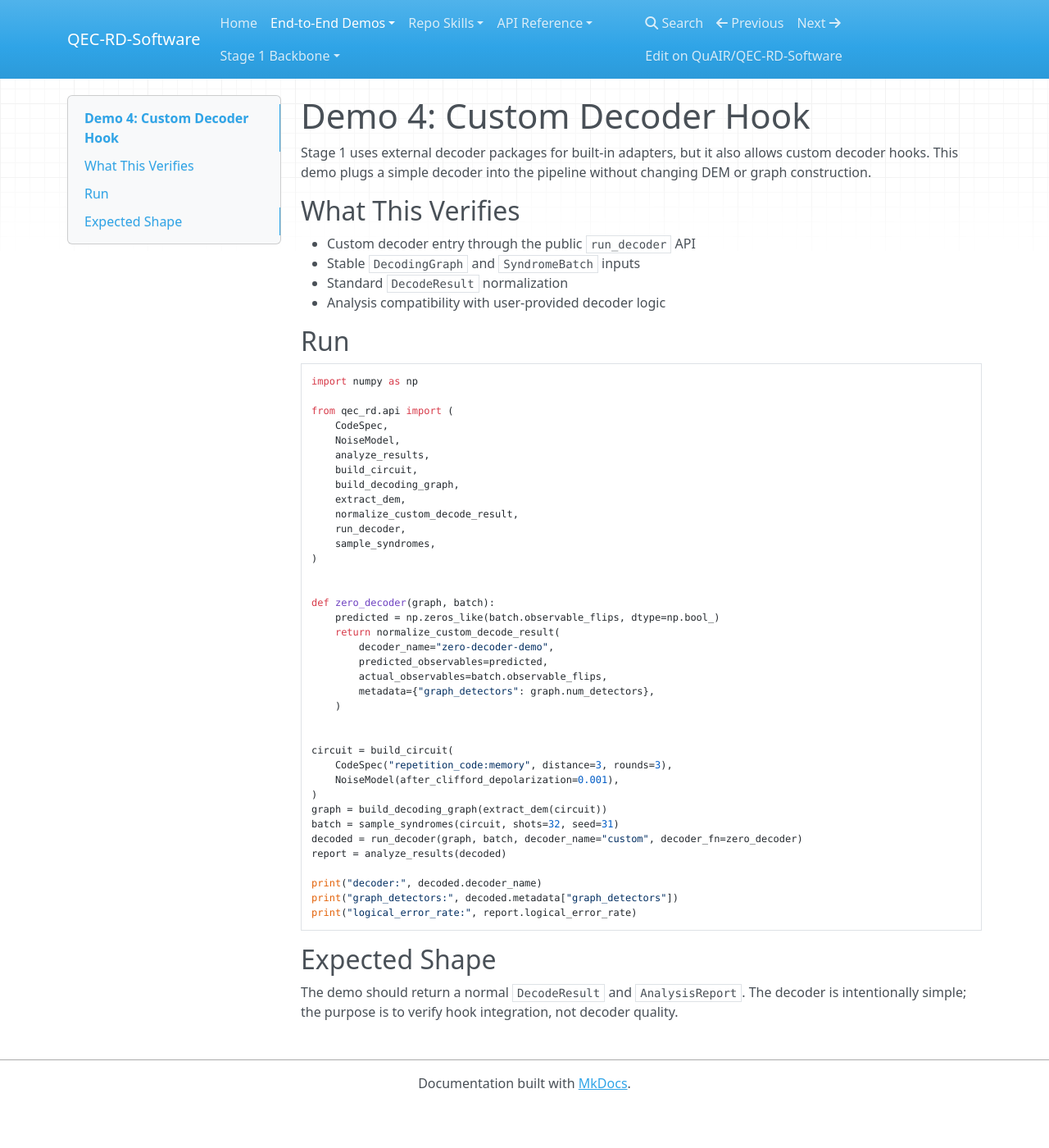
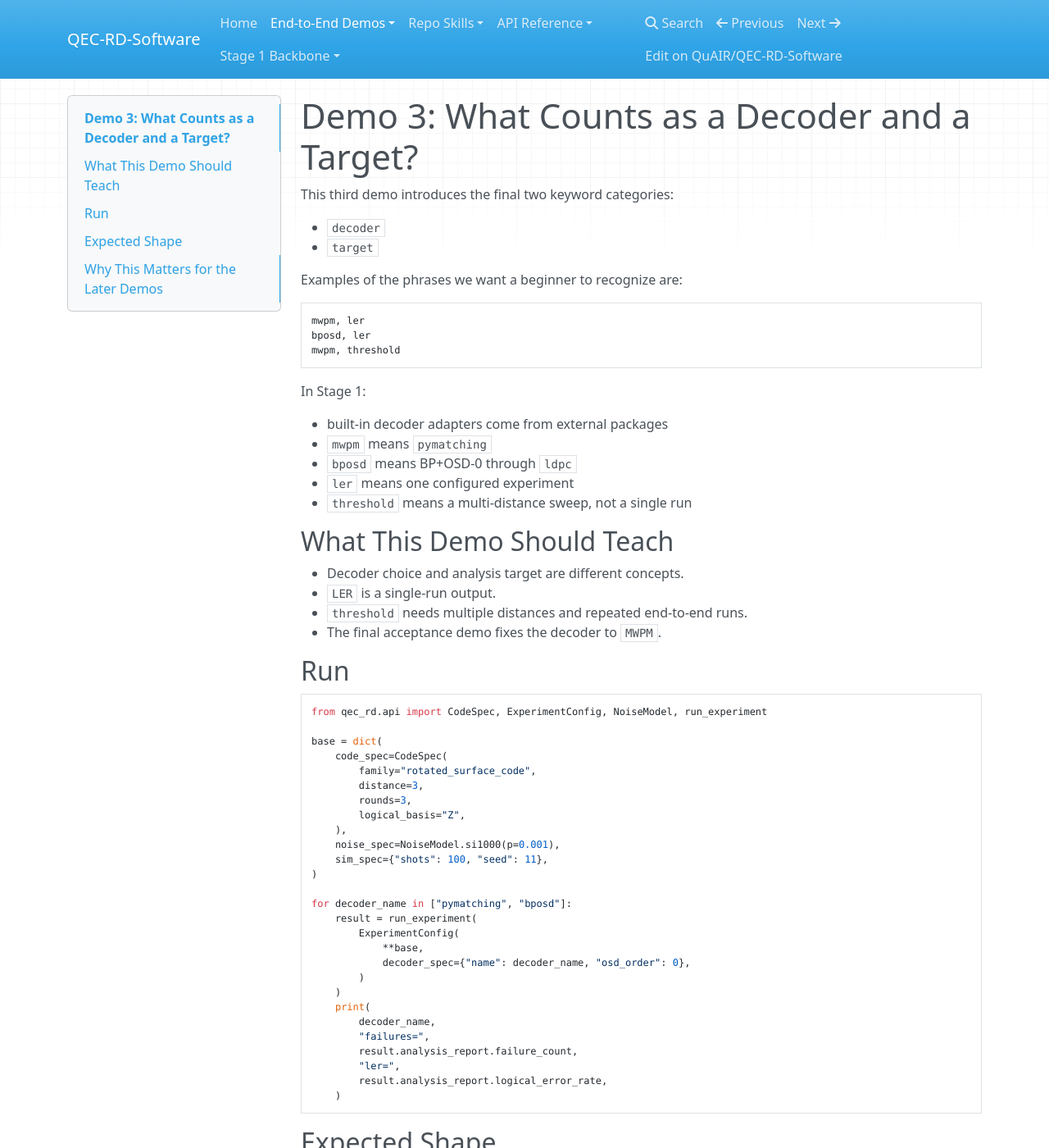
Before and after one commit to QuAIR/QEC-RD-Software, an MkDocs documentation site: the page built from docs/demos/custom-decoder-hook.md, in a window 1280 px wide and 1400 px high. Shown: the whole window at 82% size. Built offline with MkDocs 1.6.1, drawn with Linux system fonts in a browser that asks for light colours; nearby versions of some CDN libraries; some of the changed text lies outside the part shown.

Commit message:
docs: turn demos into guided onboarding path

````diff
--- a/docs/demos/custom-decoder-hook.md
+++ b/docs/demos/custom-decoder-hook.md
@@ -1,56 +1,78 @@
-# Demo 4: Custom Decoder Hook
+# Demo 3: What Counts as a Decoder and a Target?
 
-Stage 1 uses external decoder packages for built-in adapters, but it also allows custom decoder hooks. This demo plugs a simple decoder into the pipeline without changing DEM or graph construction.
+This third demo introduces the final two keyword categories:
 
-## What This Verifies
+- `decoder`
+- `target`
 
-- Custom decoder entry through the public `run_decoder` API
-- Stable `DecodingGraph` and `SyndromeBatch` inputs
-- Standard `DecodeResult` normalization
-- Analysis compatibility with user-provided decoder logic
+Examples of the phrases we want a beginner to recognize are:
+
+```text
+mwpm, ler
+bposd, ler
+mwpm, threshold
+```
+
+In Stage 1:
+
+- built-in decoder adapters come from external packages
+- `mwpm` means `pymatching`
+- `bposd` means BP+OSD-0 through `ldpc`
+- `ler` means one configured experiment
+- `threshold` means a multi-distance sweep, not a single run
+
+## What This Demo Should Teach
+
+- Decoder choice and analysis target are different concepts.
+- `LER` is a single-run output.
+- `threshold` needs multiple distances and repeated end-to-end runs.
+- The final acceptance demo fixes the decoder to `MWPM`.
 
 ## Run
 
 ```python
-import numpy as np
+from qec_rd.api import CodeSpec, ExperimentConfig, NoiseModel, run_experiment
 
-from qec_rd.api import (
-    CodeSpec,
-    NoiseModel,
-    analyze_results,
-    build_circuit,
-    build_decoding_graph,
-    extract_dem,
-    normalize_custom_decode_result,
-    run_decoder,
-    sample_syndromes,
+base = dict(
+    code_spec=CodeSpec(
+        family="rotated_surface_code",
+        distance=3,
+        rounds=3,
+        logical_basis="Z",
+    ),
+    noise_spec=NoiseModel.si1000(p=0.001),
+    sim_spec={"shots": 100, "seed": 11},
 )
 
-
-def zero_decoder(graph, batch):
-    predicted = np.zeros_like(batch.observable_flips, dtype=np.bool_)
-    return normalize_custom_decode_result(
-        decoder_name="zero-decoder-demo",
-        predicted_observables=predicted,
-        actual_observables=batch.observable_flips,
-        metadata={"graph_detectors": graph.num_detectors},
+for decoder_name in ["pymatching", "bposd"]:
+    result = run_experiment(
+        ExperimentConfig(
+            **base,
+            decoder_spec={"name": decoder_name, "osd_order": 0},
+        )
     )
-
-
-circuit = build_circuit(
-    CodeSpec("repetition_code:memory", distance=3, rounds=3),
-    NoiseModel(after_clifford_depolarization=0.001),
-)
-graph = build_decoding_graph(extract_dem(circuit))
-batch = sample_syndromes(circuit, shots=32, seed=31)
-decoded = run_decoder(graph, batch, decoder_name="custom", decoder_fn=zero_decoder)
-report = analyze_results(decoded)
-
-print("decoder:", decoded.decoder_name)
-print("graph_detectors:", decoded.metadata["graph_detectors"])
-print("logical_error_rate:", report.logical_error_rate)
+    print(
+        decoder_name,
+        "failures=",
+        result.analysis_report.failure_count,
+        "ler=",
+        result.analysis_report.logical_error_rate,
+    )
 ```
 
 ## Expected Shape
 
-The demo should return a normal `DecodeResult` and `AnalysisReport`. The decoder is intentionally simple; the purpose is to verify hook integration, not decoder quality.
+Both decoders should run through the same Stage 1 artifact chain and produce a
+valid `logical_error_rate`.
+
+## Why This Matters for the Later Demos
+
+By this point the reader has seen the four core keywords:
+
+- `code`
+- `noise`
+- `decoder`
+- `target`
+
+The next demo shows how those keywords are assembled into one complete
+experiment description.
--- a/mkdocs.yml
+++ b/mkdocs.yml
@@ -11,12 +11,12 @@ nav:
   - Home: index.md
   - End-to-End Demos:
       - Overview: demos/index.md
-      - Built-in Repetition Memory: demos/builtin-repetition-memory.md
-      - Rotated Surface SI1000: demos/rotated-surface-si1000.md
-      - Imported Stim Circuit: demos/imported-stim-circuit.md
-      - Custom Decoder Hook: demos/custom-decoder-hook.md
-      - Sweep and Analysis Report: demos/sweep-analysis-report.md
-      - Acceptance Showcase: demos/acceptance-showcase.md
+      - Demo 1 - Code Keyword: demos/builtin-repetition-memory.md
+      - Demo 2 - Noise Keyword: demos/rotated-surface-si1000.md
+      - Demo 3 - Decoder and Target Keywords: demos/custom-decoder-hook.md
+      - Demo 4 - Full Experiment Description: demos/sweep-analysis-report.md
+      - Demo 5 - Acceptance Showcase: demos/acceptance-showcase.md
+      - Supplement - Imported Stim Circuit: demos/imported-stim-circuit.md
   - Repo Skills:
       - Overview: superpowers/skills/index.md
       - Demo Selection: superpowers/skills/qec-rd-importing-stim-circuits/SKILL.md
````
Also changed, not shown: README.md (+9 -6 lines), docs/demos/builtin-repetition-memory.md (+52 -40 lines), docs/demos/index.md (+32 -19 lines), docs/demos/rotated-surface-si1000.md (+42 -27 lines), docs/demos/sweep-analysis-report.md (+51 -24 lines).
